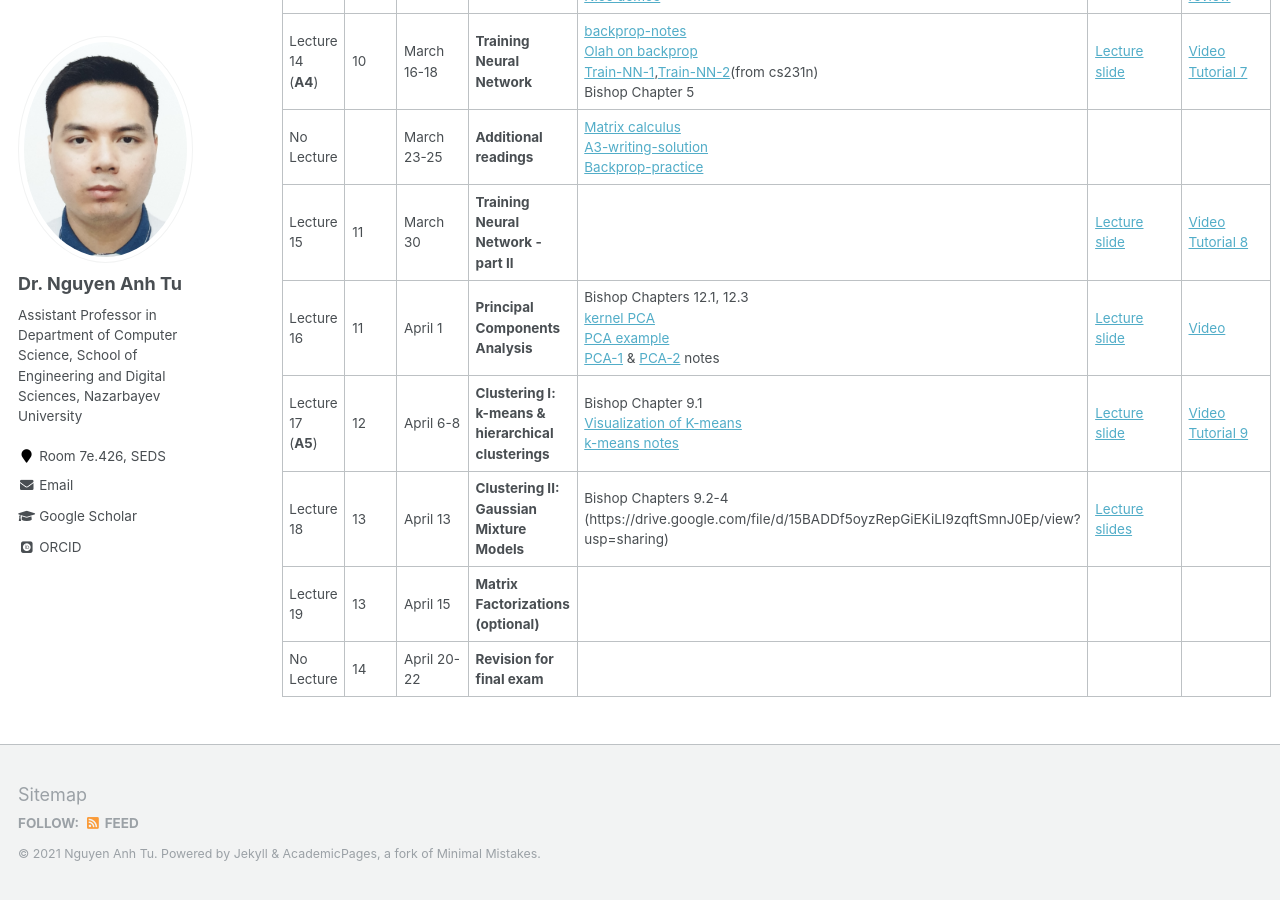
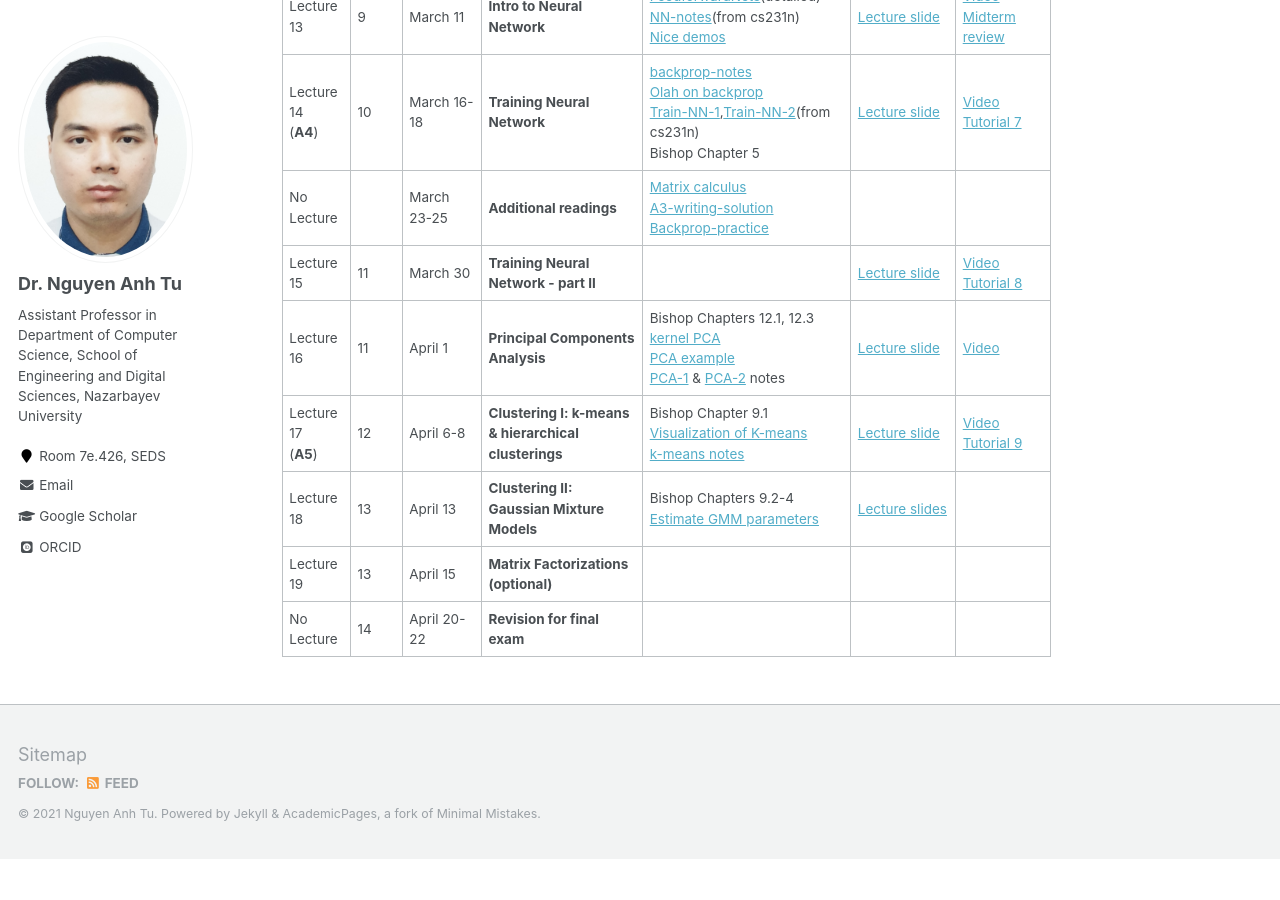
Before and after one commit to tunguyen87/seds-ml, a Jekyll site: the page built from _pages/Lecture.md, in a window 1280 px wide and 900 px high, scrolled down 1593 px. Built offline with Jekyll 4.4.1, drawn with Linux system fonts in a browser that asks for light colours; some web fonts are replaced; after the commit the page ends 2452 px from its top, so only the background shows below that.

Commit message:
Update Lecture.md

```diff
--- a/_pages/Lecture.md
+++ b/_pages/Lecture.md
@@ -38,6 +38,6 @@ Last day of classes: April 23
 | Lecture 15   |   11  |March 30 |    **Training Neural Network - part II**                  |          | [Lecture slide](https://drive.google.com/file/d/1xAIO6C2YtozibELAdrxthm1YkZ4J7DhG/view?usp=sharing)         | [Video](https://youtu.be/OhyIR174IPw) <br>[Tutorial 8](https://drive.google.com/file/d/1kXvlY0H4wHe80XfhAOzLuPEPciBdRhLi/view?usp=sharing)         |
 | Lecture 16   |   11  |April 1  |    **Principal Components Analysis**   | Bishop Chapters 12.1, 12.3 <br>  [kernel PCA](https://drive.google.com/file/d/1-61CrswoeT-RFkKg1nFopRfkZTOE61EN/view?usp=sharing) <br> [PCA example](https://drive.google.com/file/d/16c094HG9KT0_1saOMht3HihoO_ObOQPx/view?usp=sharing)  <br>[PCA-1](https://drive.google.com/file/d/1G4xVRmwGSNTXxIDcoM7Bn47EK_9QJkt6/view?usp=sharing) & [PCA-2](https://drive.google.com/file/d/1NxpzJf2WIELADuDyDO3Qzg2xQvHpGhaX/view?usp=sharing) notes     |  [Lecture slide](https://drive.google.com/file/d/1vh3V8gvUFutozA9p4jZQK_VunUKCDl83/view?usp=sharing)        |  [Video](https://youtu.be/ggoePgQZOKo) |
 | Lecture 17<br>(**A5**)   |   12   |April 6-8  |   **Clustering I: k-means & hierarchical clusterings**   |  Bishop Chapter 9.1 <br>[Visualization of K-means](https://www.naftaliharris.com/blog/visualizing-k-means-clustering/) <br>[k-means notes](https://drive.google.com/file/d/1_IuuIM7sRi_vAYB1TZz_R3l5kkm0FjDv/view?usp=sharing) | [Lecture slide](https://drive.google.com/file/d/1F32hutMbojal7pxgXQxd3seh-ZZy0njj/view?usp=sharing)        |   [Video](https://youtu.be/1PLl9b8wMEU) <br> [Tutorial 9](https://drive.google.com/file/d/1jTpt43yv9u9s07IUDXPtTUw9zNz5YObw/view?usp=sharing)     |
-| Lecture 18   |   13   |April 13    |   **Clustering II: Gaussian Mixture Models**      | Bishop Chapters 9.2-4  <Estimate GMM parameters>(https://drive.google.com/file/d/15BADDf5oyzRepGiEKiLI9zqftSmnJ0Ep/view?usp=sharing)     |  [Lecture slides](https://drive.google.com/file/d/1ftQipU-d-kZqpPfowER9iNMUj2fbcBje/view?usp=sharing)        |              |
+| Lecture 18   |   13   |April 13    |   **Clustering II: Gaussian Mixture Models**      | Bishop Chapters 9.2-4  <br>[Estimate GMM parameters](https://drive.google.com/file/d/15BADDf5oyzRepGiEKiLI9zqftSmnJ0Ep/view?usp=sharing)     |  [Lecture slides](https://drive.google.com/file/d/1ftQipU-d-kZqpPfowER9iNMUj2fbcBje/view?usp=sharing)        |              |
 | Lecture 19   |   13   |April 15    |   **Matrix Factorizations (optional)**                    |                    |          |              |
 | No Lecture    |   14   |April 20-22    |  **Revision for final exam**                     |                    |          |              |
```
